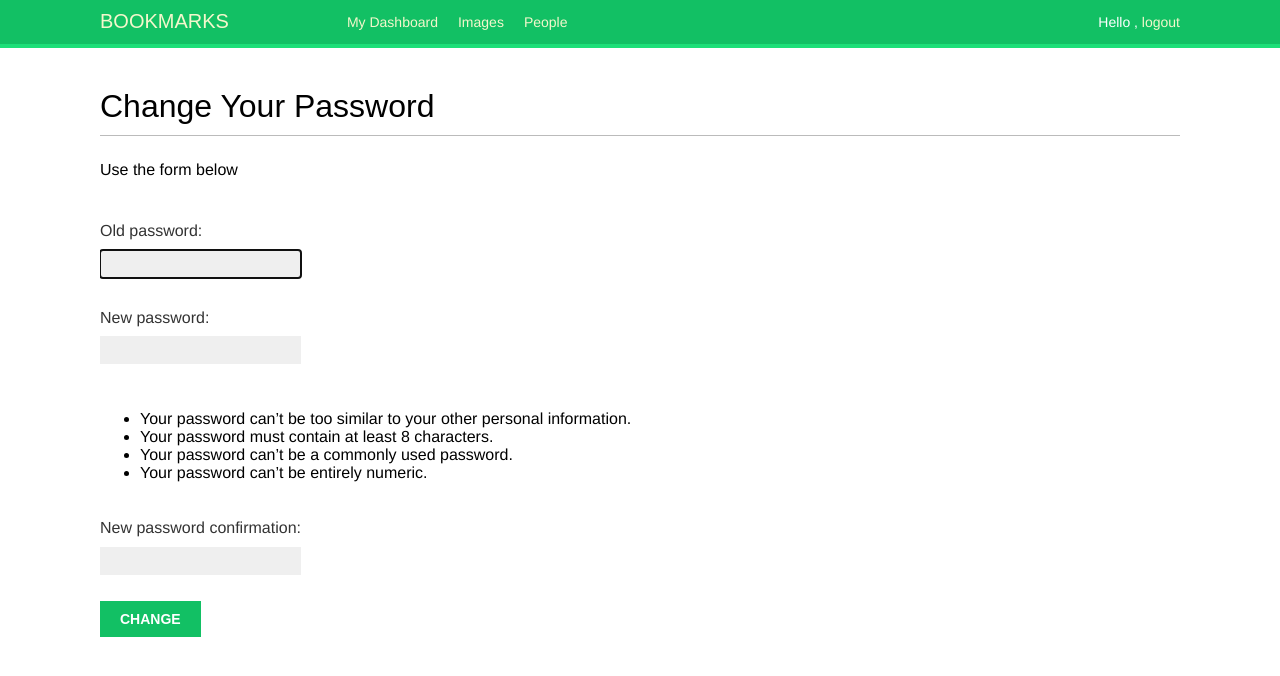
After one commit to smmerrit/Socialmedia, a Django app: page /account/password_change/ in a window 1280 px wide. The commit adds this page. Shown: the top 676 px of the page. Run offline with Django 3.2, Linux system fonts and the light colour scheme; a user stored in the database is signed in; some web fonts are replaced.

Commit message:
Setting up for password and registration, some fixes to dashboard

```diff
--- a/account/templates/account/dashboard.html
+++ b/account/templates/account/dashboard.html
@@ -1,5 +1,5 @@
 {% extends 'base.html' %}
-{% block tile %}Dashboard{% endblock title %}
+{% block title %}Dashboard{% endblock title %}
 {% block content %}
 <h1>Dashboard</h1>
 <p> Welcome to your dashboard</p>
--- a/account/templates/base.html
+++ b/account/templates/base.html
@@ -5,8 +5,29 @@
 <link href="{% static "css/base.css" %}" rel="stylesheet">
 </head>
 <body>
-<div id="header">
-<span class="logo">BOOKMARKS</span>
+    <div id="header">
+        <span class="logo">BOOKMARKS</span>
+{% if request.user.is_authenticated %}
+<ul class="menu">
+<li {% if section == 'dashboard' %}class="selected"{% endif %}>
+<a href="{% url 'dashboard' %}"> My Dashboard </a>
+</li>
+<li {% if section == 'images' %}class="selected"{% endif %}>
+<a href="#"> Images </a>
+</li>
+<li {% if section == 'people' %}class="selected"{% endif %}>
+<a href="#"> People </a>
+</li>
+</ul>
+{% endif %}
+<span class="user">
+{% if request.user.is_authenticated %}
+Hello {{ request.user.first_name}},
+<a href="{% url 'logout' %}">logout</a>
+{% else %}
+<a href="{% url 'login' %}">login</a>
+{% endif %}
+</span>
 </div>
 <div id="content">
 {%block content%}
--- a/account/templates/registration/login.html
+++ b/account/templates/registration/login.html
@@ -10,7 +10,7 @@
 <p>Please us the following form to login</p>
 {% endif %}
 <div class="login-form">
-    <form action="{ url 'login'%}" method="post">
+    <form action="{% url 'login'%}" method="post">
     {{form.as_p}}
     {% csrf_token %}
     <input type="hidden" name="next" value="{{ next }}" />
--- /dev/null
+++ b/account/templates/registration/password_change_done.html
@@ -0,0 +1,6 @@
+{% extends 'base.html' %}
+{% block title %}Password Changed{% endblock title %}
+{% block content  %}
+<h1>Password Changed</h1>
+<p> You password has been succesfully changed</p>
+{% endblock  %}
--- /dev/null
+++ b/account/templates/registration/password_change_form.html
@@ -0,0 +1,11 @@
+{% extends 'base.html' %}
+{% block title %}Change Your Password{% endblock title %}
+{% block content %}
+<h1>Change Your Password</h1>
+<p>Use the form below</p>
+<form action="" method="post">
+    {{ form.as_p}}
+    <p><input type="submit" value="Change"></p>
+    {% csrf_token %}
+</form>
+{% endblock  %}
--- /dev/null
+++ b/account/templates/registration/password_reset_email.html
@@ -0,0 +1,3 @@
+Somone aske for a password reset for email {{ email }}. Follow the link below:
+{{protocal}}://{{ domain }}{% url 'password_reset_confirm'uidb64=uid token=token %}
+Your username is {{user.get_username}}
--- a/account/urls.py
+++ b/account/urls.py
@@ -5,5 +5,13 @@ from . import views
 urlpatterns = [
     path('login/', auth_views.LoginView.as_view(), name='login'),
     path('logout/', auth_views.LogoutView.as_view(), name='logout'),
-    path('', views.dashboard, name='dashboard')
+    path('', views.dashboard, name='dashboard'),
+    path('password_change/', auth_views.PasswordChangeView.as_view(), name='password_change'),
+    path('password_change/done/', auth_views.PasswordChangeDoneView.as_view(),
+         name='password_change_done'),
+    path('password_reset/', auth_views.PasswordResetView.as_view(), name='password_reset'),
+    path('password_reset_done', auth_views.PasswordResetDoneView, name='password_reset_done'),
+    path('reset/<uidb64>/<token>/', auth_views.PasswordResetConfirmView.as_view(), name='password_reset_confirmation'),
+    path('reset/done', auth_views.PasswordResetConfirmView.as_view(), name='password_reset_complete')
+
 ]
```
Also changed, not shown: account/templates/registration/password_reset_form.html (added, +10 -0 lines), db.sqlite3.
